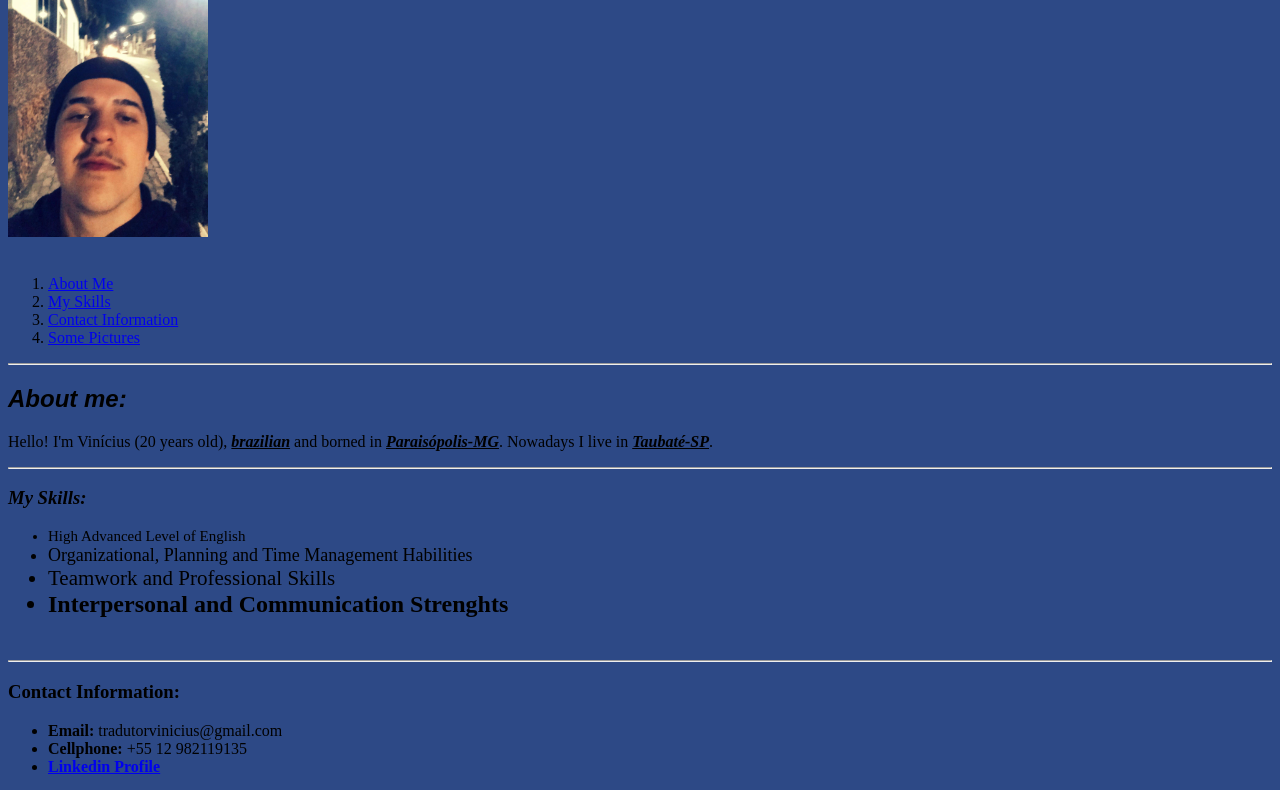
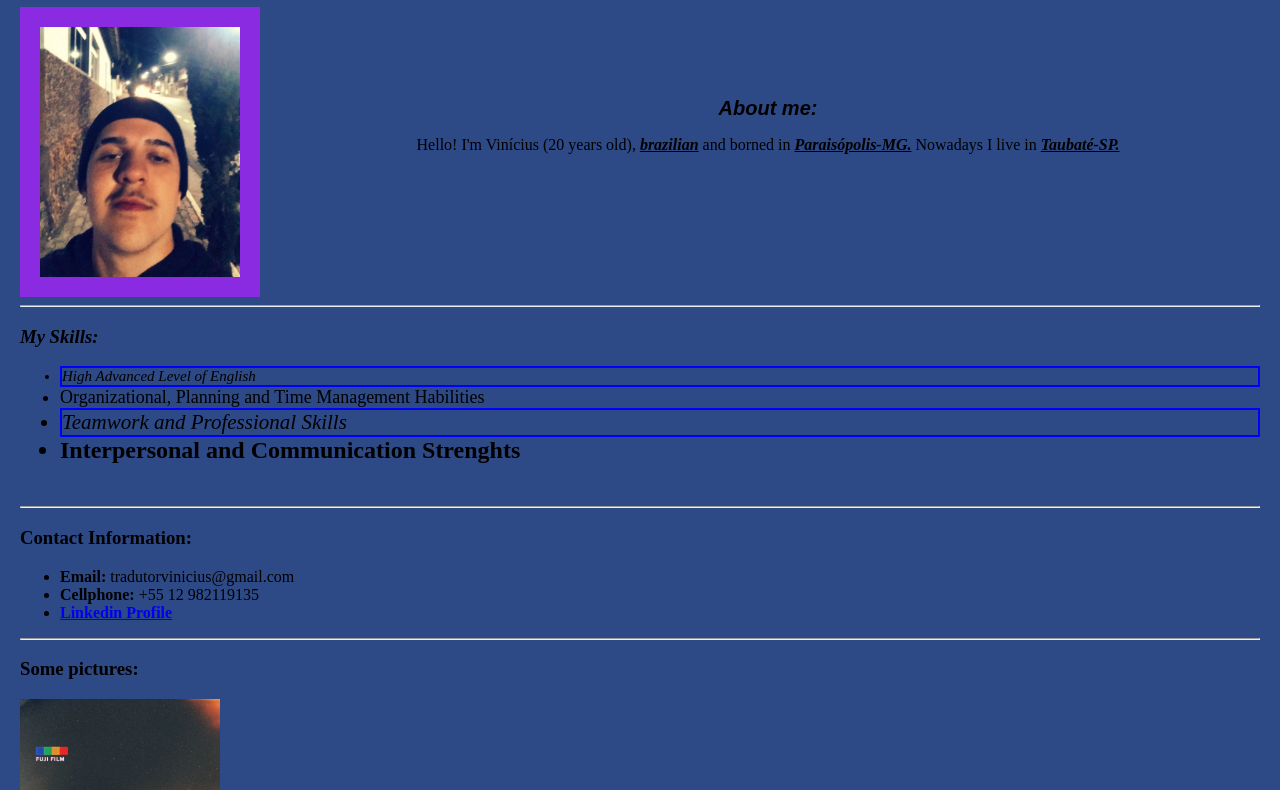
Before and after one commit to viniciussouzas/viniciussouzas.github.io, a plain HTML site: page index.html in a window 1280 px wide. Shown: the part 93-883 px from the top of the page. Drawn offline with Linux system fonts and the light colour scheme.

Commit message:
Exercicios Layout e Box Model no portfolio-web

```diff
--- a/index.html
+++ b/index.html
@@ -1,5 +1,6 @@
 <!DOCTYPE html>
 <html>
+
 <head>
   <title>Web Porfólio</title>
   <link rel="stylesheet" type="text/css" href="style.css">
@@ -7,24 +8,21 @@
 
 <body>
 
+<div>
   <h1 class="name">Vinícius Souza e Santos</h1>
-<img src="images/FotoPerfil.jpeg" alt="Foto atual de Vinícius Souza e Santos" width="200px">
-<br>
-<br>
-<ol>
-<li><a href="#aboutme">About Me</a></li>
-<li><a href="#myskills">My Skills</a></li>
-<li><a href="#contactinformation">Contact Information</a></li>
-<li><a href="#somepictures">Some Pictures</a></li>
-</ol>
+    <div class="imagedescription-container">
+      <img src="images/FotoPerfil.jpeg" alt="Foto atual de Vinícius Souza e Santos">
+      <h2 class="description" id="aboutme"><em>About me:</em></h2>
+      <p>Hello! I'm Vinícius (20 years old), <strong class="nacionality">brazilian</strong> and borned in <strong
+      class="naturality">Paraisópolis-MG.</strong> Nowadays I live in <strong class="living">Taubaté-SP.</strong>
+      </p>
+    </div>
+  </div>
+
   <hr>
 
-<h2 class="description"id="aboutme"><em>About me:</em></h2>
-<p>Hello! I'm Vinícius (20 years old), <strong class="nacionality">brazilian</strong> and borned in <strong class="naturality">Paraisópolis-MG</strong>. Nowadays I live in <strong class="living">Taubaté-SP</strong>.</p>
-
-<hr>
   <h3 id="myskills"><em>My Skills:</em></h3>
-<ul>
+  <ul class="habilities">
     <li class="englishSkills">High Advanced Level of English</li>
     <li class="organizationSkills">Organizational, Planning and Time Management Habilities</li>
     <li class="professionalSkills">Teamwork and Professional Skills</li>
@@ -36,14 +34,23 @@
   <ul>
     <li><strong>Email:</strong> tradutorvinicius@gmail.com</li>
     <li><strong>Cellphone:</strong> +55 12 982119135</li>
-<li><strong><a href="https://www.linkedin.com/in/vin%C3%ADciussouzas/"target="_blank">Linkedin Profile</a></strong></li>
+    <li><strong><a href="https://www.linkedin.com/in/vin%C3%ADciussouzas/" target="_blank">Linkedin Profile</a></strong>
+    </li>
   </ul>
   <hr>
   <h3 id="somepictures">Some pictures:</h3>
   <img src="images/FotoBoné.jpeg" alt="" width="200px">
   <img src="images/FotoQuintal.jpeg" alt="" width="200px">
 
+  <hr>
 
+  <ol>
+    <li><a href="#aboutme">About Me</a></li>
+    <li><a href="#myskills">My Skills</a></li>
+    <li><a href="#contactinformation">Contact Information</a></li>
+    <li><a href="#somepictures">Some Pictures</a></li>
+  </ol>
 
 </body>
+
 </html>
--- a/style.css
+++ b/style.css
@@ -1,13 +1,19 @@
 .name {
-  font-family: Arial, Helvetica, sans-serif
+  font-family: Arial, Helvetica, sans-serif;
+  text-align: center;
+
 }
+
+
 
 .description {
   font-family: Arial, Helvetica, sans-serif;
+  font-size: 20px;
 }
 
 body {
   background-color: #2d4986;
+  padding: 12px;
 
 }
 
@@ -31,3 +37,27 @@ body {
 .communicativeSkills {
   font-size: 24px;
 }
+
+.imagedescription-container img {
+  float: left;
+  height: 250px;
+  padding: 20px;
+  background-color: blueviolet;
+}
+
+.imagedescription-container h2, p {
+  position: relative;
+  top: 90px;
+  left: 8px;
+  text-align: center;
+}
+
+.imagedescription-container {
+  height: 290px;
+
+}
+
+.habilities li:nth-child(odd) {
+font-style: oblique;
+border: 2px solid blue;
+}
```
Lines whose indentation alone changed are shown as unchanged.
